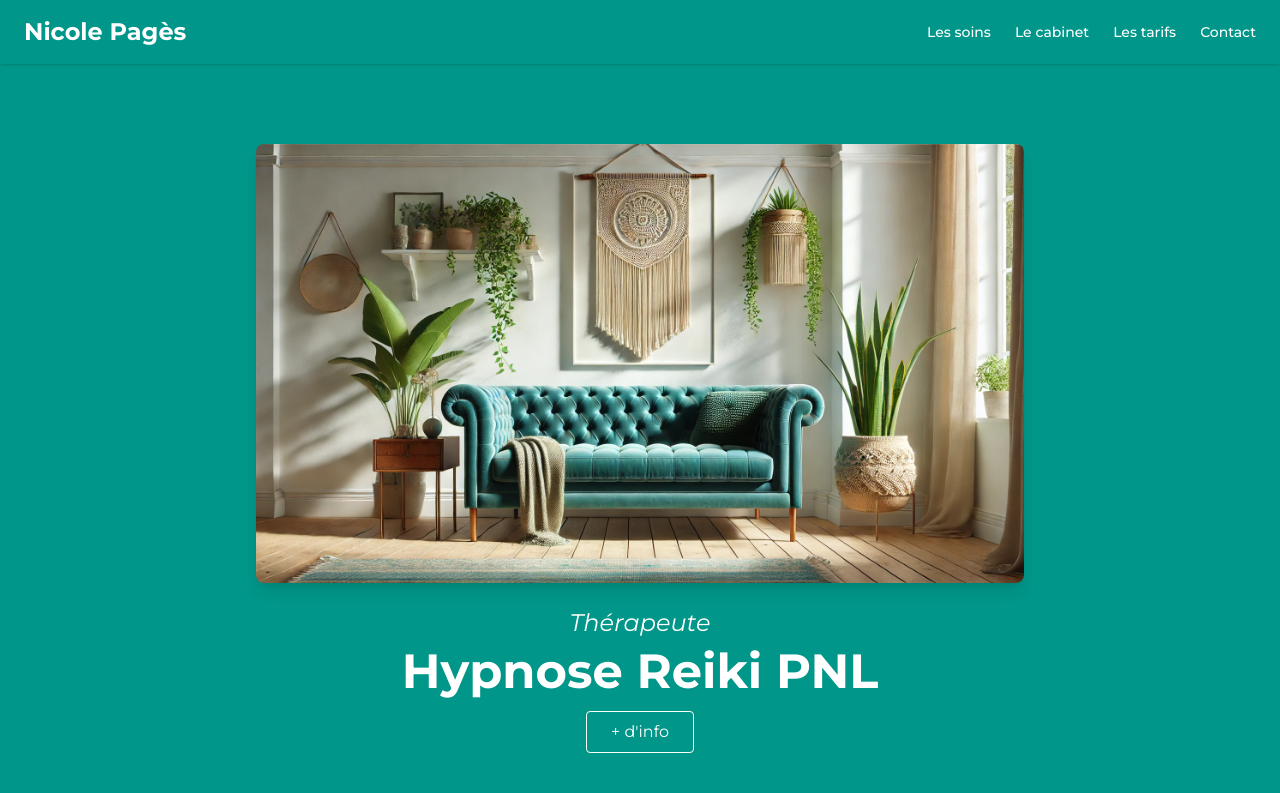
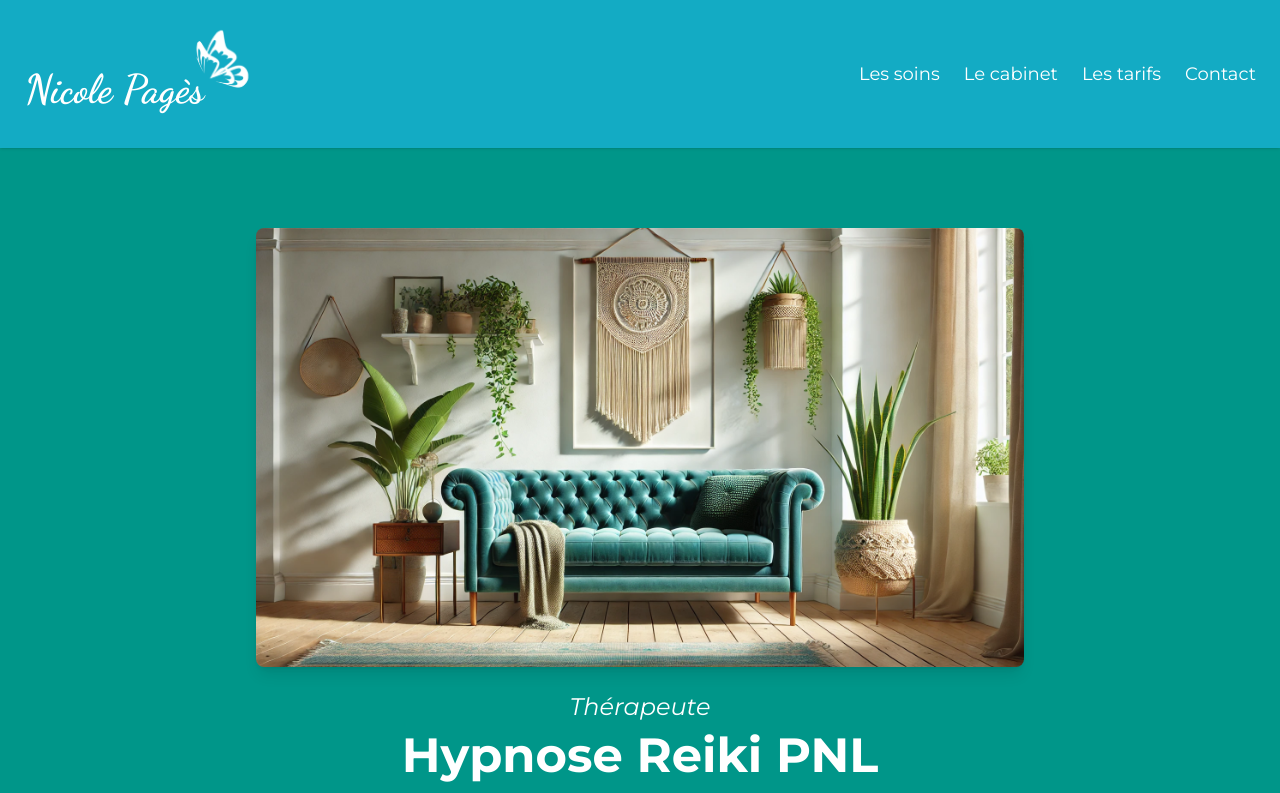
Before and after one commit to barry-black/nicole-pages-website, a Next.js app: page /main-page in a window 1280 px wide. Shown: the top 793 px of the page. Built offline with nearby package versions, Linux system fonts and the light colour scheme.

Commit message:
First proposition for navigation.tsx

```diff
--- a/src/pages/main-page.tsx
+++ b/src/pages/main-page.tsx
@@ -8,6 +8,7 @@ import { Seo } from "@/ui/components/seo/seo";
 
 export default function MainPage() {
   const [menuOpen, setMenuOpen] = useState(false);
+  const toggleMenu = () => setMenuOpen((prev) => !prev);
   const [activeSoins, setActiveSoins] = useState<number | null>(null);
 
   const soins = [
@@ -40,7 +41,8 @@ export default function MainPage() {
 
       <main className="text-gray-800">
         {/* Sticky Navbar */}
-        <header className="sticky top-0 z-50 bg-teal-600 text-white shadow">
+        <Navigation menuOpen={menuOpen} toggleMenu={toggleMenu} />
+        {/* <header className="sticky top-0 z-50 bg-teal-600 text-white shadow">
           <div className="flex items-center justify-between px-6 py-4 max-w-7xl mx-auto">
             <div className="text-2xl font-bold">Nicole Pagès</div>
             <nav className="hidden md:flex space-x-6 text-sm font-medium">
@@ -80,7 +82,7 @@ export default function MainPage() {
               </a>
             </nav>
           )}
-        </header>
+        </header> */}
 
         {/* Hero */}
         <section className="bg-teal-600 text-white">
--- a/src/styles/globals.css
+++ b/src/styles/globals.css
@@ -9,5 +9,6 @@
 @layer base {
     html {
         font-family: 'Montserrat', system_ui, sans-serif;
+        scroll-behavior: smooth;
     }
 }
--- a/src/ui/components/navigation/navigation.tsx
+++ b/src/ui/components/navigation/navigation.tsx
@@ -1,27 +1,92 @@
+"use client";
+
+import { useCallback } from "react";
 import { Button } from "@/ui/design-system/button/button";
-import { Container } from "../container/container";
 
-// interface Props {}
+interface NavigationProps {
+  menuOpen: boolean;
+  toggleMenu: () => void;
+}
 
-// export const Navigation = ({}: Props) => {
-  export const Navigation = () => {
+export const Navigation = ({ menuOpen, toggleMenu }: NavigationProps) => {
+  const handleScrollToSection = useCallback((id: string) => {
+    const section = document.getElementById(id);
+    if (section) {
+      section.scrollIntoView({ behavior: "smooth" });
+      if (menuOpen) toggleMenu();
+    }
+  }, [menuOpen, toggleMenu]);
+
+  const handleScrollToTop = useCallback(() => {
+    window.scrollTo({ top: 0, behavior: "smooth" });
+    if (menuOpen) toggleMenu();
+  }, [menuOpen, toggleMenu]);
+
   return (
-      <div className="bg-[var(--color-sky-blue)]">
-        <div className="w-full px-[5vw] flex items-center justify-between">
-
+    <header className="sticky top-0 z-50 bg-[var(--color-sky-blue)] text-white shadow">
+      <div className="flex items-center justify-between px-6 py-4 max-w-7xl mx-auto">
+        {/* Logo / scroll to top */}
         <div className="my-3">
-            <Button variant="ico" icon="/assets/svg/papillon_blanc.png">
+          <Button
+            variant="ico"
+            icon="/assets/svg/papillon_blanc.png"
+            onClick={handleScrollToTop}
+          >
             Nicole Pagès
           </Button>
         </div>
 
-          <div>
-            <Button variant="topMenu">Les soins</Button>
-            <Button variant="topMenu">Le cabinet</Button>
-            <Button variant="topMenu">Les tarifs</Button>
-            <Button variant="topMenu">Contact</Button>
+        {/* Desktop menu */}
+        <nav className="hidden md:block">
+          <ul className="flex space-x-6 text-lg text-white">
+            <li className="cursor-pointer hover:underline" onClick={() => handleScrollToSection("soins")}>
+              Les soins
+            </li>
+            <li>
+              <a href="/design-system" className="hover:underline">Le cabinet</a>
+            </li>
+            <li>
+              <a href="/design-system" className="hover:underline">Les tarifs</a>
+            </li>
+            <li className="cursor-pointer hover:underline" onClick={() => handleScrollToSection("contact")}>
+              Contact
+            </li>
+          </ul>
+        </nav>
+
+        {/* Mobile burger */}
+        <div className="md:hidden">
+          <button onClick={toggleMenu} aria-label="Menu" className="text-white">
+            <svg className="w-8 h-8" fill="none" stroke="currentColor" viewBox="0 0 24 24">
+              {menuOpen ? (
+                <path strokeLinecap="round" strokeLinejoin="round" strokeWidth={2} d="M6 18L18 6M6 6l12 12" />
+              ) : (
+                <path strokeLinecap="round" strokeLinejoin="round" strokeWidth={2} d="M4 6h16M4 12h16M4 18h16" />
+              )}
+            </svg>
+          </button>
         </div>
       </div>
-      </div>
+
+      {/* Mobile menu */}
+      {menuOpen && (
+        <nav className="md:hidden bg-[var(--color-ocean-blue)] px-6 pb-4">
+          <ul className="flex flex-col space-y-4 text-lg text-white">
+            <li className="cursor-pointer hover:underline" onClick={() => handleScrollToSection("soins")}>
+              Les soins
+            </li>
+            <li>
+              <a href="/design-system" onClick={toggleMenu} className="hover:underline">Le cabinet</a>
+            </li>
+            <li>
+              <a href="/design-system" onClick={toggleMenu} className="hover:underline">Les tarifs</a>
+            </li>
+            <li className="cursor-pointer hover:underline" onClick={() => handleScrollToSection("contact")}>
+              Contact
+            </li>
+          </ul>
+        </nav>
+      )}
+    </header>
   );
 };
```
Lines whose indentation alone changed are shown as unchanged.
